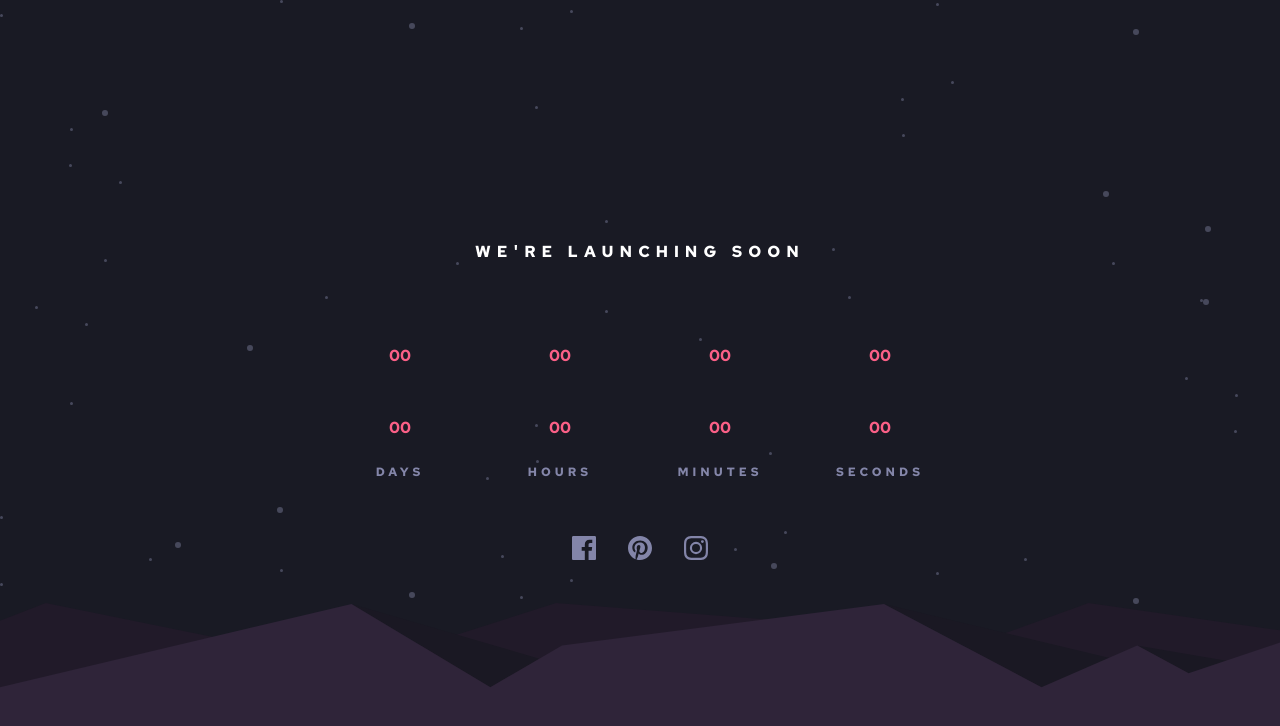
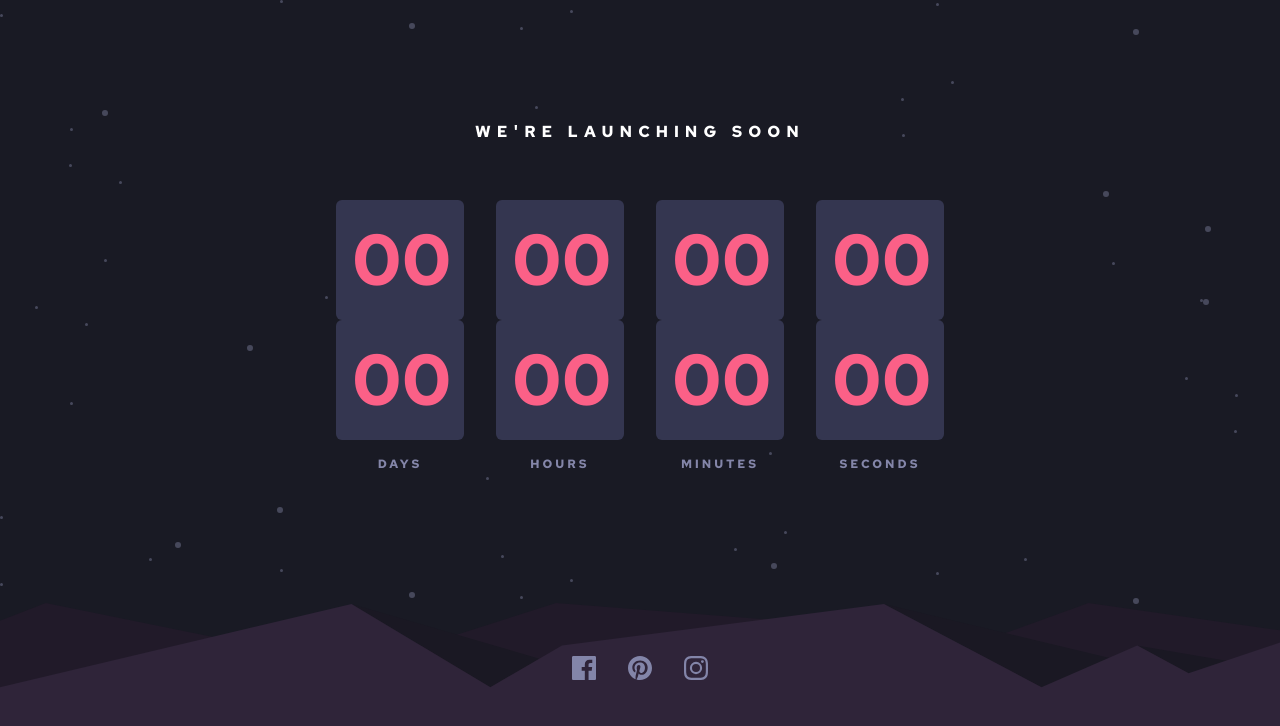
Before and after one commit to Kelechikizito/launch-countdown-timer, a React (Create React App) app: page / in a window 1280 px wide. Shown: the top 726 px of the page. Built offline with nearby package versions, Linux system fonts and the light colour scheme.

Commit message:
files update

```diff
--- a/src/components/MainContainer.js
+++ b/src/components/MainContainer.js
@@ -11,18 +11,18 @@ const MainContainer = () => {
             <h1 className="text-white" style={{letterSpacing: '6px'}}>WE'RE LAUNCHING SOON</h1>
         </div>
 
-        <div className="flex justify-between gap-8">
+        <div className="flex justify-between gap-4 sm:gap-8">
             <Timer title='Days'/>
             <Timer title='Hours'/>
             <Timer title='Minutes'/>
             <Timer title='Seconds'/>
         </div>
 
-        <div className="flex justify-center gap-8">
+        <footer className="flex justify-center gap-8 mt-32">
             <SocialMediaIcon imageSrc={FacebookIcon}/>
             <SocialMediaIcon imageSrc={PinterestIcon}/>
             <SocialMediaIcon imageSrc={InstagramIcon}/>
-        </div>
+        </footer>
     </div>
   )
 }
--- a/src/components/SocialMediaIcon.js
+++ b/src/components/SocialMediaIcon.js
@@ -1,7 +1,7 @@
 
 const SocialMediaIcon = (props) => {
   return (
-    <img src={props.imageSrc} alt={props.imageAlt}/>
+    <img src={props.imageSrc} alt={props.imageAlt} className="cursor-pointer"/>
   )
 }
 
--- a/src/components/Timer.js
+++ b/src/components/Timer.js
@@ -1,12 +1,12 @@
 const Timer = (props) => {
   return (
     <div class="countdown">
-      <div class="days flex flex-col w-20 sm:w-32 sm:transform-none">
-        <div class="" style={{color: 'hsl(345, 95%, 68%)'}}>
-          <div class="px-4 py-6">00</div>
-          <div class="px-4 py-6">00</div>
+      <div class="flex flex-col w-20 sm:w-32 sm:transform-none gap-4">
+        <div class="text-4xl sm:text-7xl" style={{color: 'hsl(345, 95%, 68%)', boxShadow: '0 4rem #191a24 inset'}}>
+          <div class="px-4 py-6 rounded-md" style={{backgroundColor: 'hsl(236, 21%, 26%)'}}>00</div>
+          <div class="px-4 py-6 rounded-md relative bottom-1/2" style={{backgroundColor: 'hsl(236, 21%, 26%)'}}>00</div>
         </div>
-        <p class="uppercase text-xs" style={{color: 'hsl(237, 18%, 59%)', letterSpacing: '4px'}}>{props.title}</p>
+        <p class="uppercase text-[8px] sm:text-xs" style={{color: 'hsl(237, 18%, 59%)', letterSpacing: '3px'}}>{props.title}</p>
       </div>
 
       {/* <div class="hours">
```
